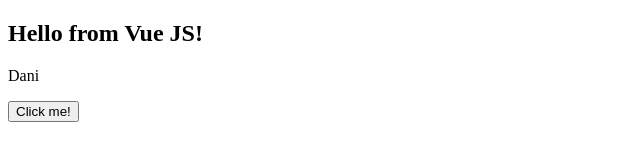
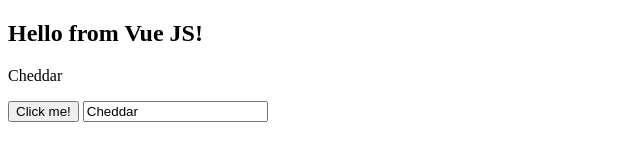
Before and after one commit to bits-better-have-my-money/practice-vuejs, a plain HTML site: page index.html in a window 1280 px wide. Shown: the whole page, without its empty margins (0-640 px from the left). Drawn offline with nearby package versions, Linux system fonts and the light colour scheme.

Commit message:
adds vmodel to input

```diff
--- a/index.html
+++ b/index.html
@@ -14,6 +14,7 @@
       <h2>{{ message }}</h2>
       <p>{{ name }}</p>
       <button v-on:click="changeMessage()">Click me!</button>
+      <input type="text" v-model="name" />
     </div>
   </body>
 </html>
--- a/index.js
+++ b/index.js
@@ -5,7 +5,7 @@ var app = new Vue({
   data: function() {
     return {
       message: "Hello from Vue JS!",
-      name: "Dani"
+      name: "Cheddar"
     };
   },
   methods: {
```
